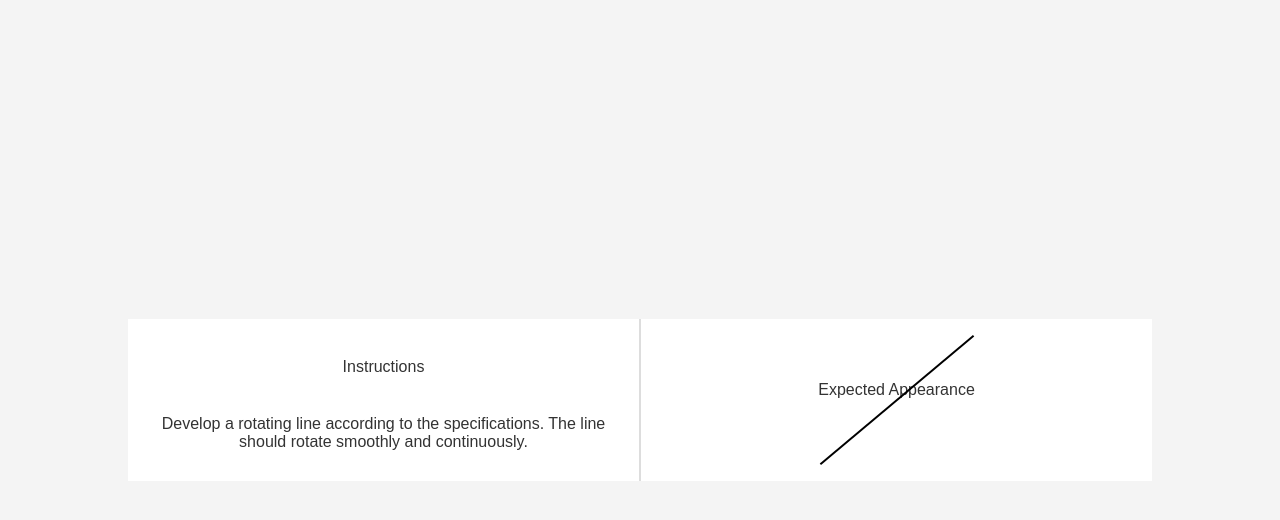
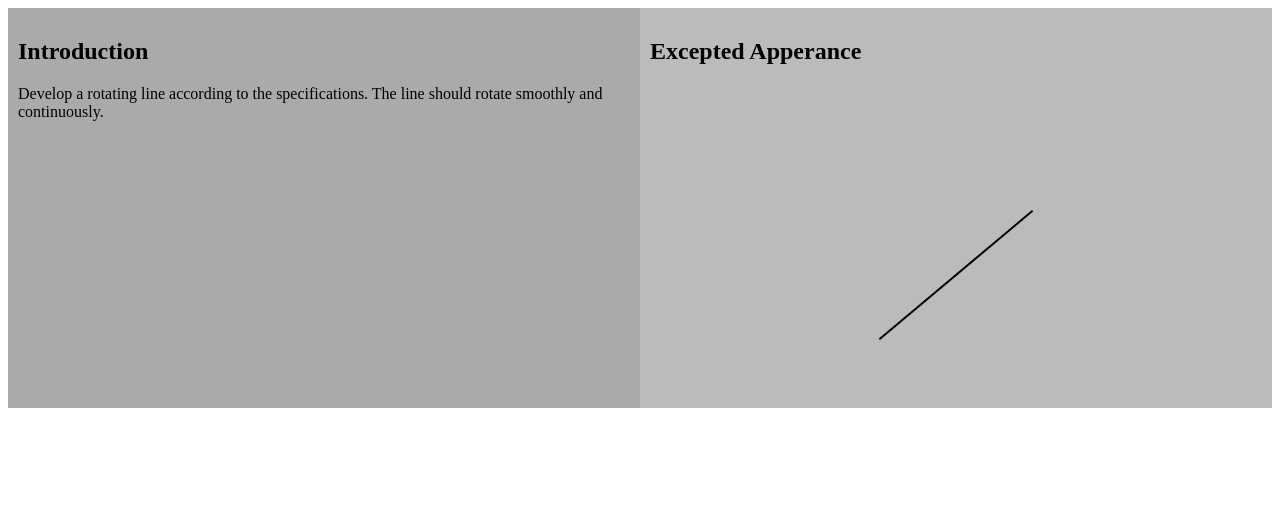
Before and after one commit to acciojob/rotate-line-okamble605, a website: page main.html in a window 1280 px wide. Drawn offline with Linux system fonts and the light colour scheme.

Commit message:
created a submission

```diff
--- a/main.html
+++ b/main.html
@@ -6,30 +6,37 @@
   <title>Rotating Line</title>
   <link rel="stylesheet" href="styles.css">
 </head>
+<btable {
+  font-family: arial, sans-serif;
+  border-collapse: collapse;
+  width: 100%;
+}
+
+td, th {
+  border: 1px solid #dddddd;
+  text-align: left;
+  padding: 15px;
+}
+
+tr:nth-child(even) {
+  background-color: #dddddd;
+}
+</style>
+</head>
 <body>
-  <div class="container">
-    <div class="left-column">
-      <div class="table">
-        <div class="row">
-          <div class="cell">Instructions</div>
-        </div>
-        <div class="row">
-          <div class="cell">Develop a rotating line according to the specifications. The line should rotate smoothly and continuously.</div>
-        </div>
-      </div>
-    </div>
 
-    <div class="right-column">
-      <div class="row">
-        <div class="cell">Expected Appearance</div>
-      </div>
-      <div class="row">
-        <div class="cell">
-          <div id="line"></div>
-        </div>
-      </div>
-    </div>
+
+<div class="row">
+  <div class="column" style="background-color:#aaa;">
+    <h2>Introduction</h2>
+    <p>Develop a rotating line according to the specifications. The line should rotate smoothly and continuously.</p>
   </div>
+  <div class="column" style="background-color:#bbb;">
+    <h2>Excepted Apperance</h2>
+
+	  <div id="line"></div>
+  </div>
+</div>
 
   <script src="script.js"></script>
 </body>
--- a/styles.css
+++ b/styles.css
@@ -1,74 +1,34 @@
-/* General reset */
 * {
-  margin: 0;
-  padding: 0;
   box-sizing: border-box;
 }
 
-body {
-  font-family: Arial, sans-serif;
-  background-color: #f4f4f4;
-  display: flex;
-  justify-content: center;
-  align-items: center;
-  height: 100vh;
+/* Create two equal columns that floats next to each other */
+.column {
+  float: left;
+  width: 50%;
+  padding: 10px;
+  height: 400px; /* Should be removed. Only for demonstration */
 }
 
-/* Container for the two columns */
-.container {
-  display: flex;
-  width: 80%;
-  max-width: 1200px;
+/* Clear floats after the columns */
+.row:after {
+  content: "";
+  display: table;
+  clear: both;
 }
-
-/* Left column (Instructions and description) */
-.left-column {
-  flex: 1;
-  padding: 20px;
-  background-color: #fff;
-  border-right: 2px solid #ddd;
-}
-
-/* Right column (Expected Appearance and rotating line) */
-.right-column {
-  flex: 1;
-  display: flex;
-  flex-direction: column;
-  justify-content: center;
-  align-items: center;
-  background-color: #fff;
-  position: relative;
-  padding: 20px;
-}
-
-/* Table structure for left and right columns */
-.table {
-  display: grid;
-  grid-template-rows: 1fr 1fr;
-  row-gap: 10px;
-}
-
-.row {
-  display: flex;
-  justify-content: center;
-  align-items: center;
-}
-
-.cell {
-  font-size: 16px;
-  color: #333;
-  padding: 10px;
-  text-align: center;
-}
-
-/* Style for the rotating line */
 #line {
   width: 200px;
   height: 2px;
   background-color: black;
-  position: absolute;
+  position: relative;
   top: 50%;
   left: 50%;
   transform-origin: center;
   transform: translate(-50%, -50%);
 }
+/* Responsive layout - makes the two columns stack on top of each other instead of next to each other */
+@media screen and (max-width: 600px) {
+  .column {
+    width: 100%;
+  }
+}
```
